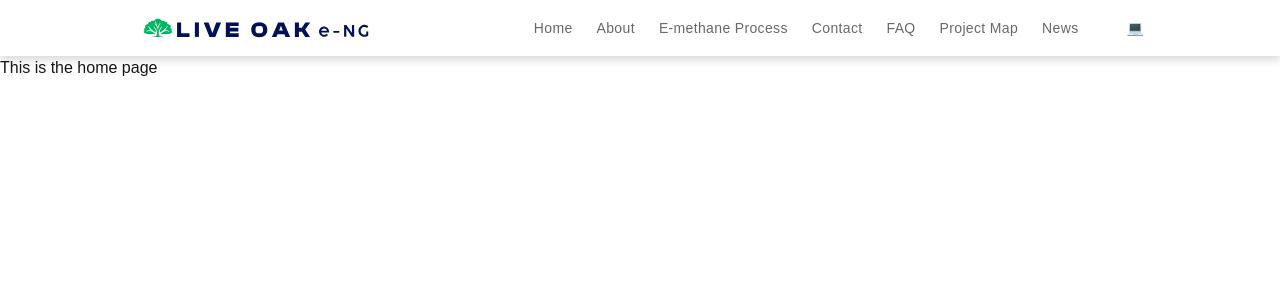
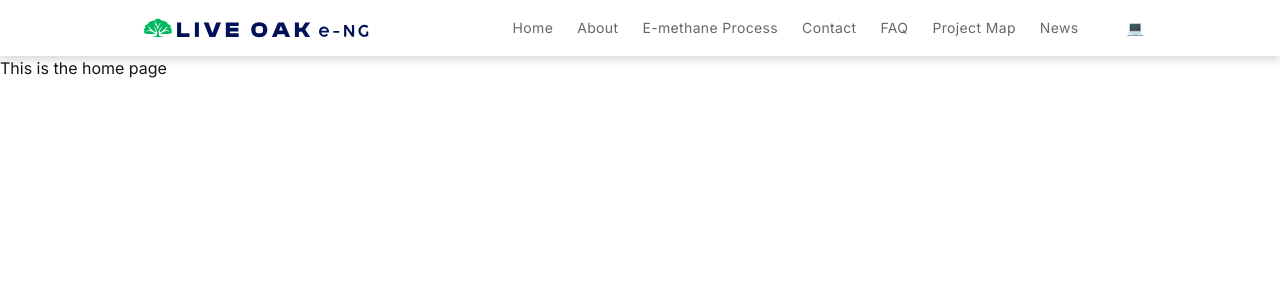
Before and after one commit to thecarpetjasp/liveoak-frontend, a Next.js app: page / in a window 1280 px wide. Shown: the top 300 px of the page. Built offline with nearby package versions, Linux system fonts and the light colour scheme.

Commit message:
style: changed font to Inter

```diff
--- a/app/globals.css
+++ b/app/globals.css
@@ -14,8 +14,7 @@
   --color-foreground: var(--foreground);
   --color-primary: var(--primary);
   --color-secondary: var(--secondary);
-  --font-sans: var(--font-geist-sans);
-  --font-mono: var(--font-geist-mono);
+  --font-sans: var(--font-inter)
 }
 
 .dark {
@@ -31,7 +30,6 @@
 body {
   background: var(--background);
   color: var(--foreground);
-  font-family: Arial, Helvetica, sans-serif;
 }
 
 .container-padding {
--- a/app/layout.tsx
+++ b/app/layout.tsx
@@ -1,17 +1,12 @@
 import type { Metadata } from "next";
-import { Geist, Geist_Mono } from "next/font/google";
+import { Inter } from "next/font/google";
 import { ThemeProvider } from "@/components/theme/theme-provider";
 import "./globals.css";
 import NavBar from "@/components/navigation/NavBar";
 import Footer from "@/components/navigation/Footer";
 
-const geistSans = Geist({
-  variable: "--font-geist-sans",
-  subsets: ["latin"],
-});
-
-const geistMono = Geist_Mono({
-  variable: "--font-geist-mono",
+const inter = Inter({
+  variable: "--font-inter",
   subsets: ["latin"],
 });
 
@@ -24,7 +19,7 @@
   return (
     <html
       lang="en"
-      className={`${geistSans.variable} ${geistMono.variable} h-full antialiased`}
+      className={`${inter.variable} h-full antialiased`}
       suppressHydrationWarning
     >
       <body className="min-h-full flex flex-col">
```
